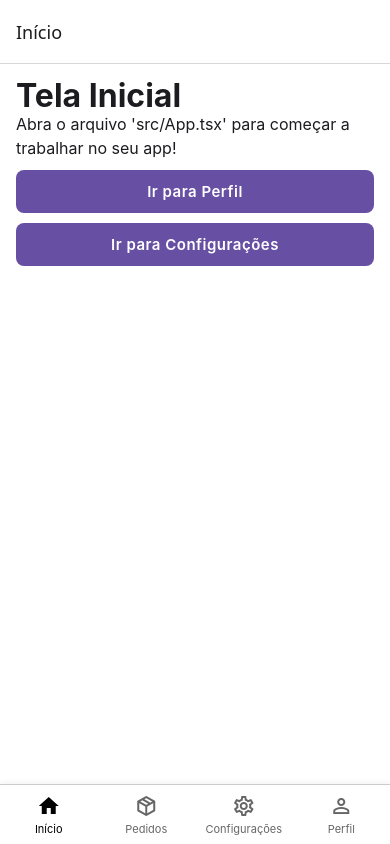
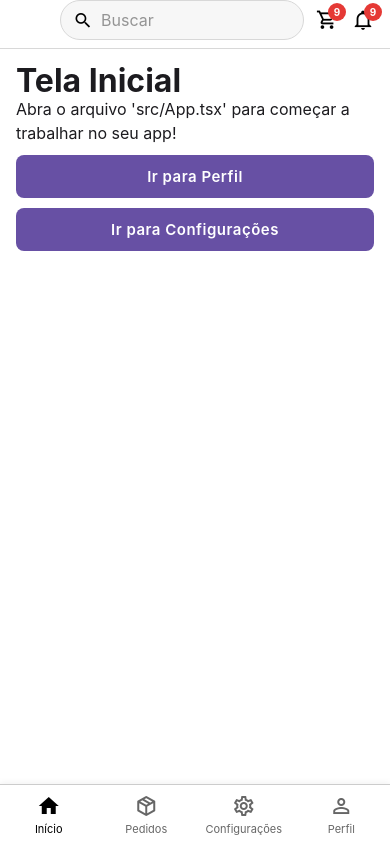
Before and after one commit to carlosxfelipe/my-food, a React Native app: screen / in a window 390 px wide. Built offline with nearby package versions, Linux system fonts and the light colour scheme.

Commit message:
feat: add AppHeader component and set it as default header for TabNavigator

```diff
--- /dev/null
+++ b/src/navigation/AppHeader.tsx
@@ -0,0 +1,171 @@
+import React, { useMemo } from "react";
+import { Pressable, StyleSheet, Text, TextInput, View } from "react-native";
+import { SafeAreaView } from "react-native-safe-area-context";
+import { useTheme } from "@react-navigation/native";
+import type { NativeStackHeaderProps } from "@react-navigation/native-stack";
+import type { BottomTabHeaderProps } from "@react-navigation/bottom-tabs";
+import { Icon } from "../components/Icon";
+
+type HeaderProps = NativeStackHeaderProps | BottomTabHeaderProps;
+
+export function AppHeader(props: HeaderProps) {
+  const { navigation, options } = props as any;
+  const back = "back" in props
+    ? (props as NativeStackHeaderProps).back
+    : undefined;
+  const { colors, dark } = useTheme();
+  const tint = dark ? "#fff" : "#000";
+  const placeholder = useMemo(() => (dark ? "#ffffff99" : "#00000066"), [dark]);
+
+  const cartCount = (options as any)?.cartCount ?? 9;
+  const bellCount = (options as any)?.bellCount ?? 9;
+
+  return (
+    <SafeAreaView
+      edges={["top"]}
+      style={[
+        styles.container,
+        { backgroundColor: colors.card, borderBottomColor: colors.border },
+      ]}
+    >
+      <View style={styles.left}>
+        {back
+          ? (
+            <Pressable onPress={navigation.goBack} hitSlop={8}>
+              <Icon
+                name="chevron-left"
+                size={28}
+                color={tint}
+                family="material-community"
+              />
+            </Pressable>
+          )
+          : <View style={{ width: 28 }} />}
+      </View>
+
+      <View
+        style={[
+          styles.search,
+          {
+            backgroundColor: dark ? "#ffffff0f" : "#00000008",
+            borderColor: colors.border,
+          },
+        ]}
+      >
+        <Icon
+          name="magnify"
+          size={20}
+          color={tint}
+          family="material-community"
+        />
+        <TextInput
+          placeholder="Buscar"
+          placeholderTextColor={placeholder}
+          style={styles.input}
+          returnKeyType="search"
+          onSubmitEditing={(e) => {
+            const q = e.nativeEvent.text?.trim();
+            if (!q) return;
+            if (typeof (options as any)?.onSearch === "function") {
+              (options as any).onSearch(q);
+            }
+          }}
+        />
+      </View>
+
+      <View style={styles.actions}>
+        <BadgeIcon
+          icon="cart-outline"
+          count={cartCount}
+          tint={tint}
+          onPress={() => navigation.navigate("Orders" as never)}
+        />
+        <BadgeIcon
+          icon="bell-outline"
+          count={bellCount}
+          tint={tint}
+          onPress={() => {}}
+        />
+      </View>
+    </SafeAreaView>
+  );
+}
+
+function BadgeIcon({
+  icon,
+  count,
+  tint,
+  onPress,
+}: {
+  icon: string;
+  count: number;
+  tint: string;
+  onPress: () => void;
+}) {
+  return (
+    <View style={styles.iconWrap}>
+      <Pressable onPress={onPress} hitSlop={8}>
+        <Icon name={icon} size={22} color={tint} family="material-community" />
+      </Pressable>
+      {count > 0 && (
+        <View style={styles.badge}>
+          <Text style={styles.badgeText}>
+            {count > 9 ? "+9" : count}
+          </Text>
+        </View>
+      )}
+    </View>
+  );
+}
+
+const styles = StyleSheet.create({
+  container: {
+    borderBottomWidth: StyleSheet.hairlineWidth,
+    paddingHorizontal: 12,
+    paddingBottom: 8,
+    flexDirection: "row",
+    alignItems: "center",
+    gap: 8,
+  },
+  left: { width: 40, alignItems: "flex-start" },
+  search: {
+    flex: 1,
+    flexDirection: "row",
+    alignItems: "center",
+    gap: 8,
+    height: 40,
+    borderRadius: 20,
+    paddingHorizontal: 12,
+    borderWidth: StyleSheet.hairlineWidth,
+  },
+  input: {
+    flex: 1,
+    fontSize: 16,
+    paddingVertical: 0,
+  },
+  actions: {
+    flexDirection: "row",
+    alignItems: "center",
+    gap: 14,
+    marginLeft: 4,
+    paddingRight: 4,
+  },
+  iconWrap: { position: "relative" },
+  badge: {
+    position: "absolute",
+    top: -6,
+    right: -8,
+    minWidth: 18,
+    height: 18,
+    borderRadius: 9,
+    backgroundColor: "#E53935",
+    alignItems: "center",
+    justifyContent: "center",
+    paddingHorizontal: 4,
+  },
+  badgeText: {
+    fontSize: 10,
+    fontWeight: "700",
+    color: "#fff",
+  },
+});
--- a/src/navigation/index.tsx
+++ b/src/navigation/index.tsx
@@ -11,6 +11,7 @@ import { Profile } from "./screens/Profile";
 import { Settings } from "./screens/Settings";
 import { NotFound } from "./screens/NotFound";
 import { BottomTabAdapter } from "./BottomTabAdapter";
+import { AppHeader } from "./AppHeader";
 
 const HomeTabs = createBottomTabNavigator({
   screens: {
@@ -56,6 +57,10 @@ const HomeTabs = createBottomTabNavigator({
     },
   },
   tabBar: (props) => <BottomTabAdapter {...props} />,
+  // Define o AppHeader como header padrão para todas as telas do TabNavigator
+  screenOptions: {
+    header: (props) => <AppHeader {...props} />,
+  },
 });
 
 const RootStack = createNativeStackNavigator({
@@ -79,6 +84,7 @@ const RootStack = createNativeStackNavigator({
       screen: Settings,
       options: ({ navigation }) => ({
         presentation: "modal",
+        headerLeft: () => null, // Remove a seta de voltar no modal para exibir apenas o botão "Close"
         headerRight: () => (
           <HeaderButton onPress={navigation.goBack}>
             <Text>Close</Text>
```
